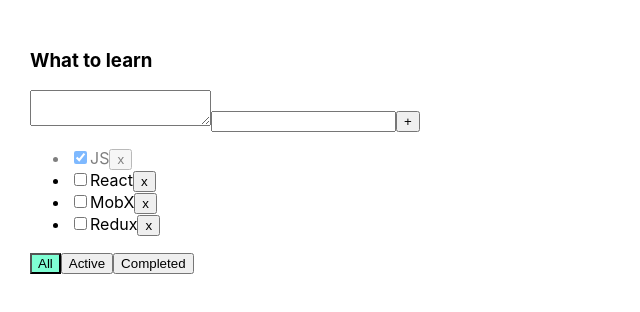
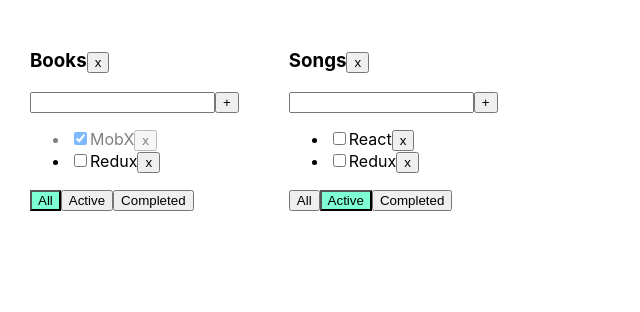
Before and after one commit to B-Anastasia/todo-list-react-it-inc, a React (Create React App) app: page / in a window 1280 px wide. Shown: the top 312 px of the page, without its empty margins (0-640 px from the left). Built offline with nearby package versions, Linux system fonts and the light colour scheme.

Commit message:
06 - created AddItemForm Component for using in others components

```diff
--- /dev/null
+++ b/src/AddItemForm.tsx
@@ -0,0 +1,58 @@
+import React, { ChangeEvent, KeyboardEvent, useState } from "react";
+
+type AddItemFormPropsType = {
+  addItem: (val: string) => void;
+};
+
+function AddItemForm(props: AddItemFormPropsType) {
+  let [val, setVal] = useState<string>("");
+  let [error, setError] = useState<string | null>(null);
+  const onChangeInput = (e: ChangeEvent<HTMLInputElement>) => {
+    setError(null);
+    setVal(e.currentTarget.value);
+  };
+  const onKeyPressAdd = (e: KeyboardEvent<HTMLInputElement>) => {
+    setError(null);
+
+    if (e.charCode === 13) {
+      addNewItem();
+    }
+    // console.log(e.charCode);
+  };
+  const addNewItem = () => {
+    if (val.trim() !== "") {
+      props.addItem(val);
+    } else {
+      setError("Title is required");
+    }
+    setVal("");
+  };
+  //add task only when enter+alt but if enter so next line
+  /*  const onClickNewLine = (e: KeyboardEvent<HTMLTextAreaElement>) => {
+    if (e.key === "Enter" && e.altKey) {
+      addNewItem();
+    } else if (e.key === "Enter") {
+      setVal(`${val}\r\n`);
+    }
+  };*/
+
+  return (
+    <div>
+      {/*   <textarea onChange={onChangeText} value={val} onKeyUp={onClickNewLine}>
+          {val}
+        </textarea>*/}
+      <input
+        type="text"
+        value={val}
+        onChange={onChangeInput}
+        onKeyPress={onKeyPressAdd}
+        onFocus={() => setError(null)}
+        className={error ? "error" : ""}
+      />
+      {error && <div className={"error-message"}>{error}</div>}
+      <button onClick={addNewItem}>+</button>
+    </div>
+  );
+}
+
+export default AddItemForm;
--- a/src/App.tsx
+++ b/src/App.tsx
@@ -9,44 +9,87 @@
   isDone: boolean;
 };
 
+//create new type for our few todoLists
+type TodoListType = {
+  id: string;
+  title: string;
+  filter: FilterValType;
+};
+
+//new type for associative array
+type TasksStateType = {
+  [key: string]: Array<TaskType>;
+};
 export type FilterValType = "all" | "active" | "completed";
 
 function App() {
-  let [tasks, setTasks] = useState<Array<TaskType>>([
-    { id: v1(), title: "JS", isDone: true },
-    { id: v1(), title: "React", isDone: false },
-    { id: v1(), title: "MobX", isDone: false },
-    { id: v1(), title: "Redux", isDone: false },
+  let todoListID1 = v1();
+  let todoListID2 = v1();
+
+  //create new structure of the few todolists
+  let [todoLists, setTodoLists] = useState<Array<TodoListType>>([
+    { id: todoListID1, title: "Books", filter: "all" },
+    { id: todoListID2, title: "Songs", filter: "active" },
   ]);
 
-  let [filter, setFilter] = useState<FilterValType>("all");
+  let [tasks, setTasks] = useState<TasksStateType>({
+    [todoListID1]: [
+      { id: v1(), title: "MobX", isDone: true },
+      { id: v1(), title: "Redux", isDone: false },
+    ],
+    [todoListID2]: [
+      { id: v1(), title: "React", isDone: false },
+      { id: v1(), title: "MobX", isDone: true },
+      { id: v1(), title: "Redux", isDone: false },
+    ],
+  });
 
-  function removeTask(id: string) {
-    let filteredTasks = tasks.filter((el) => el.id !== id);
-    setTasks(filteredTasks);
+  // let [filter, setFilter] = useState<FilterValType>("all");
+
+  function removeTask(id: string, todoListId: string) {
+    //to find array of tasks by key from parameters
+    let todoListTasks = tasks[todoListId];
+    //filter array only where not deleted task
+    tasks[todoListId] = todoListTasks.filter((el) => el.id !== id);
+    //shallow copy
+    setTasks({ ...tasks });
   }
 
-  function addTask(val: string) {
+  function addTask(val: string, todoListId: string) {
+    //create new Task
     let newTask = {
       id: v1(),
       title: val,
       isDone: false,
     };
-    setTasks([newTask, ...tasks]);
+    //find which todoList want to add new task
+    let todoListTasks = tasks[todoListId];
+    //change old array by new
+    tasks[todoListId] = [newTask, ...todoListTasks];
+    //shallow copy
+    setTasks({ ...tasks });
   }
 
-  function changeFilter(value: FilterValType) {
-    setFilter(value);
-  }
-
-  function changeStatus(taskId: string, isDone: boolean) {
-    let task = tasks.find((t) => t.id === taskId);
+  function changeStatus(taskId: string, isDone: boolean, todoListID: string) {
+    let todoListTasks = tasks[todoListID];
+    let task = todoListTasks.find((t) => t.id === taskId);
     if (task) {
       task.isDone = isDone;
-      setTasks([...tasks]);
+      setTasks({ ...tasks });
     }
   }
 
+  //add id to the function, change filter value in the todolist.id===id
+  function changeFilter(id: string, value: FilterValType) {
+    //find first value of the first todoLists where true
+    let todoList = todoLists.find((tl) => tl.id === id);
+    if (todoList) {
+      todoList.filter = value;
+      setTodoLists([...todoLists]);
+    }
+  }
+
+  /*
     let tasksForTodoList = tasks;
 
     if (filter === "active") {
@@ -54,11 +97,46 @@
     }
     if (filter === "completed") {
       tasksForTodoList = tasks.filter((el) => el.isDone);
+    }*/
+
+  //remove todoList
+  function removeTodoList(todoListID: string) {
+    //deleting todolists
+    setTodoLists(todoLists.filter((tl) => tl.id !== todoListID));
+    //deleting from object tasks property with key todoListID
+    delete tasks[todoListID];
+    setTasks({ ...tasks });
   }
 
   return (
     <div className="App">
+      {/*to render our few TodoList we need to use .map function*/}
+      {todoLists.map((tl) => {
+        // before return the list we need to filter it
+        let tasksForTodoList = tasks[tl.id];
+
+        if (tl.filter === "active") {
+          tasksForTodoList = tasksForTodoList.filter((el) => !el.isDone);
+        }
+        if (tl.filter === "completed") {
+          tasksForTodoList = tasksForTodoList.filter((el) => el.isDone);
+        }
+        return (
           <TodoList
+            key={tl.id}
+            id={tl.id}
+            tasks={tasksForTodoList}
+            title={tl.title}
+            removeTask={removeTask}
+            changeFilter={changeFilter}
+            addTask={addTask}
+            changeStatus={changeStatus}
+            filter={tl.filter}
+            removeTodoList={removeTodoList}
+          />
+        );
+      })}
+      {/* <TodoList
         tasks={tasksForTodoList}
         title={"What to learn"}
         removeTask={removeTask}
@@ -66,7 +144,7 @@
         addTask={addTask}
         changeStatus={changeStatus}
         filter={filter}
-      />
+      />*/}
     </div>
   );
 }
--- a/src/TodoList.tsx
+++ b/src/TodoList.tsx
@@ -1,14 +1,17 @@
-import React, { useState, ChangeEvent, KeyboardEvent } from "react";
+import React, { ChangeEvent } from "react";
 import { FilterValType, TaskType } from "./App";
+import AddItemForm from "./AddItemForm";
 
 type TodoListPropsType = {
+  id: string;
   title: string;
   tasks: Array<TaskType>;
-  removeTask: (id: string) => void;
-  changeFilter: (value: FilterValType) => void;
-  addTask: (val: string) => void;
-  changeStatus: (taskId: string, isDone: boolean) => void;
+  removeTask: (id: string, todoListId: string) => void;
+  changeFilter: (id: string, value: FilterValType) => void;
+  addTask: (val: string, todoListId: string) => void;
+  changeStatus: (taskId: string, isDone: boolean, todoListID: string) => void;
   filter: FilterValType;
+  removeTodoList: (todoListID: string) => void;
 };
 
 export function TodoList(props: TodoListPropsType) {
@@ -17,19 +20,53 @@
     tasks,
     removeTask,
     changeFilter,
-    addTask,
     changeStatus,
     filter,
+    removeTodoList,
   } = props;
 
-  let [val, setVal] = useState<string>("");
-  let [error, setError] = useState<string | null>(null);
+  /*  let [val, setVal] = useState<string>("");
+  let [error, setError] = useState<string | null>(null);*/
+
+  /*  const addNewTask = () => {
+    if (val.trim() !== "") {
+      addTask(val, props.id);
+    } else {
+      setError("Title is required");
+    }
+    setVal("");
+  };*/
+
+  /*  const onChangeInput = (e: ChangeEvent<HTMLInputElement>) => {
+    setVal(e.currentTarget.value);
+  };
+  const onChangeText = (e: ChangeEvent<HTMLTextAreaElement>) => {
+    setError(null);
+    setVal(e.currentTarget.value);
+  };*/
+
+  /*  const onClickNewLine = (e: KeyboardEvent<HTMLTextAreaElement>) => {
+    if (e.key === "Enter" && e.altKey) {
+      addNewTask();
+    } else if (e.key === "Enter") {
+      setVal(`${val}\r\n`);
+    }
+  };*/
+
+  /* const onKeyPressAdd = (e: KeyboardEvent<HTMLInputElement>) => {
+    setError(null);
+
+    if (e.charCode === 13) {
+      addNewTask();
+    }
+    // console.log(e.charCode);
+  };*/
 
   let tasksEls = tasks.map((el: TaskType) => {
-    const onRemoveTask = () => removeTask(el.id);
+    const onRemoveTask = () => removeTask(el.id, props.id);
     const onChangeHandler = (e: ChangeEvent<HTMLInputElement>) => {
       let newIsDone = e.currentTarget.checked; //new value checked for checked task
-      changeStatus(el.id, newIsDone);
+      changeStatus(el.id, newIsDone, props.id);
     };
     return (
       <li
@@ -42,49 +79,26 @@
       </li>
     );
   });
-  const addNewTask = () => {
-    if (val.trim() !== "") {
-      addTask(val);
-    } else {
-      setError("Title is required");
-    }
-    setVal("");
+
+  const createTaskTitle = (title: string) => {
+    props.addTask(title, props.id);
   };
 
-  const onChangeInput = (e: ChangeEvent<HTMLInputElement>) => {
-    setVal(e.currentTarget.value);
-  };
-  const onChangeText = (e: ChangeEvent<HTMLTextAreaElement>) => {
-    setError(null);
-    setVal(e.currentTarget.value);
-  };
+  const onDeleteTodoList = () => removeTodoList(props.id);
 
-  const onClickNewLine = (e: KeyboardEvent<HTMLTextAreaElement>) => {
-    if (e.key === "Enter" && e.altKey) {
-      addNewTask();
-    } else if (e.key === "Enter") {
-      setVal(`${val}\r\n`);
-    }
-  };
-
-  const onKeyPressAdd = (e: KeyboardEvent<HTMLInputElement>) => {
-    setError(null);
-
-    if (e.charCode === 13) {
-      addNewTask();
-    }
-    // console.log(e.charCode);
-  };
-
-  const onFilterAll = () => changeFilter("all");
-  const onFilterActive = () => changeFilter("active");
-  const onFilterCompleted = () => changeFilter("completed");
+  const onFilterAll = () => changeFilter(props.id, "all");
+  const onFilterActive = () => changeFilter(props.id, "active");
+  const onFilterCompleted = () => changeFilter(props.id, "completed");
 
   return (
     <div>
-      <h3>{title}</h3>
-      <div>
-        <textarea onChange={onChangeText} value={val} onKeyUp={onClickNewLine}>
+      <h3>
+        {title}
+        <button onClick={onDeleteTodoList}>x</button>
+      </h3>
+      <AddItemForm addItem={createTaskTitle} />
+      {/*<div>
+           <textarea onChange={onChangeText} value={val} onKeyUp={onClickNewLine}>
           {val}
         </textarea>
         <input
@@ -97,7 +111,7 @@
         />
         {error && <div className={"error-message"}>{error}</div>}
         <button onClick={addNewTask}>+</button>
-      </div>
+      </div>*/}
       <ul>{tasksEls}</ul>
       <div>
         <button
```
Lines whose indentation alone changed are shown as unchanged.
